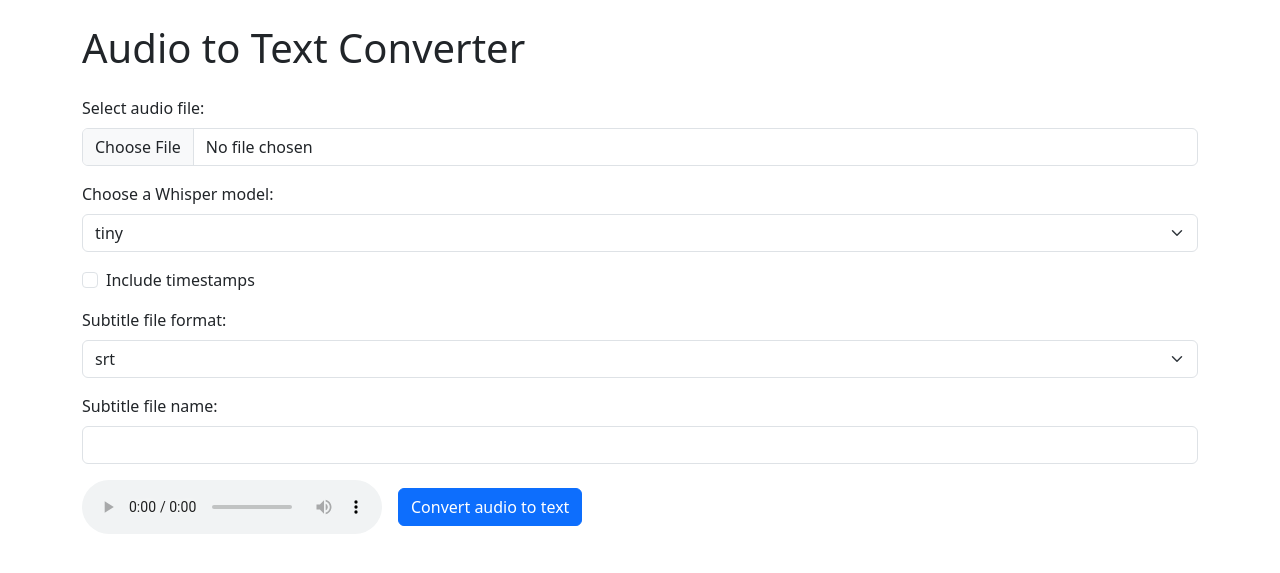
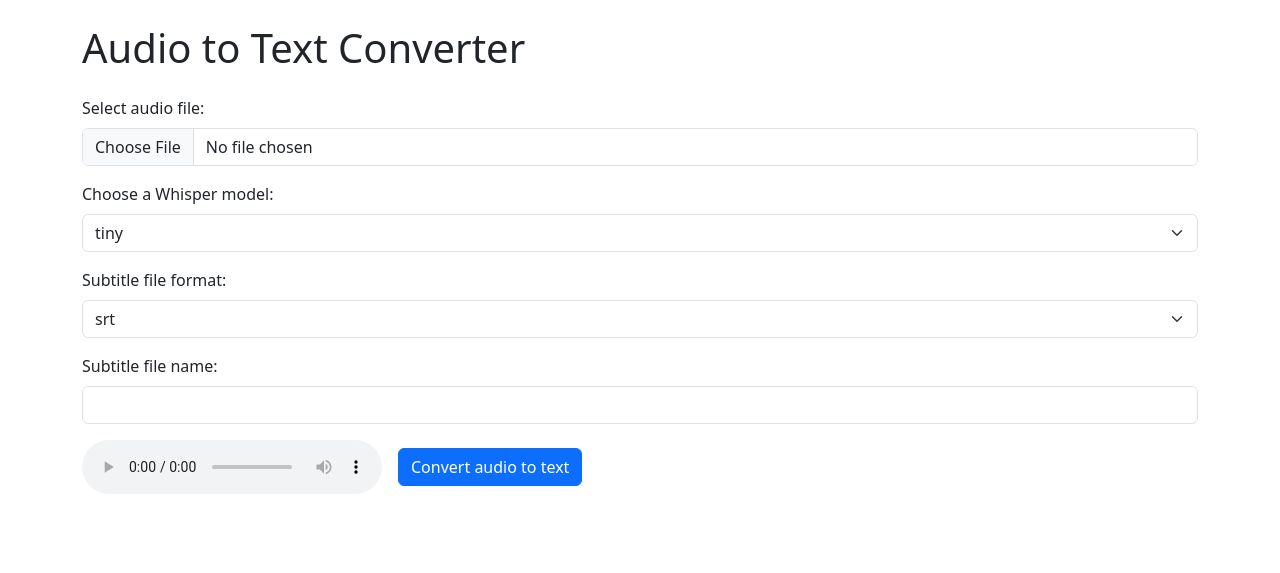
Before and after one commit to Kabanosk/whisper-website, a FastAPI app: page / in a window 1280 px wide. Shown: the top 573 px of the page. Run offline with FastAPI, Linux system fonts and the light colour scheme.

Commit message:
Clean unused code

```diff
--- a/src/main.py
+++ b/src/main.py
@@ -1,5 +1,4 @@
 from datetime import timedelta
-from pathlib import Path
 from typing import Optional
 
 from fastapi import FastAPI, Request, File, Form
@@ -66,33 +65,6 @@ def index(request: Request):
     return template.TemplateResponse('index.html', {"request": request, "text": None})
 
 
-@app.post('/')
-def add_audio(
-        request: Request,
-        file: bytes = File(),
-        model_type: str = Form("tiny"),
-        timestamps: Optional[str] = Form("False"),
-        filename: str = Form(""),
-        file_type: str = Form("srt"),
-):
-    with open('audio.mp3', 'wb') as f:
-        f.write(file)
-
-    model = stable_whisper.load_model(model_type)
-    result = model.transcribe("audio.mp3", regroup=False)
-
-    if not timestamps and filename == "":
-        return template.TemplateResponse('index.html', {"request": request, "text": result.text})
-    else:
-        timestamps_text = transcribe_time_stamps(result.segments)
-
-        if filename and file_type:
-            result.to_srt_vtt(f"../data/{filename}.{file_type}")
-            return template.TemplateResponse('index.html', {"request": request, "text": ""})
-        elif timestamps == "True":
-            return template.TemplateResponse('index.html', {"request": request, "text": timestamps_text})
-
-
 @app.post('/download/')
 async def download_subtitle(
         request: Request,
@@ -109,10 +81,6 @@ async def download_subtitle(
     # Load the model and transcribe the audio
     model = stable_whisper.load_model(model_type)
     result = model.transcribe("audio.mp3", regroup=False)
-
-    # Create a timestamps text if needed
-    if timestamps == "True":
-        timestamps_text = transcribe_time_stamps(result.segments)
 
     subtitle_file = "subtitle.srt"
     # Create the subtitle file
--- a/src/templates/index.html
+++ b/src/templates/index.html
@@ -26,11 +26,6 @@
                 <option value="medium">medium</option>
                 <option value="large">large</option>
             </select>
-        </div>
-
-        <div class="mb-3 form-check">
-            <input type="checkbox" id="timestamps" name="timestamps" class="form-check-input">
-            <label for="timestamps" class="form-check-label">Include timestamps</label>
         </div>
 
         <div class="mb-3">
```
